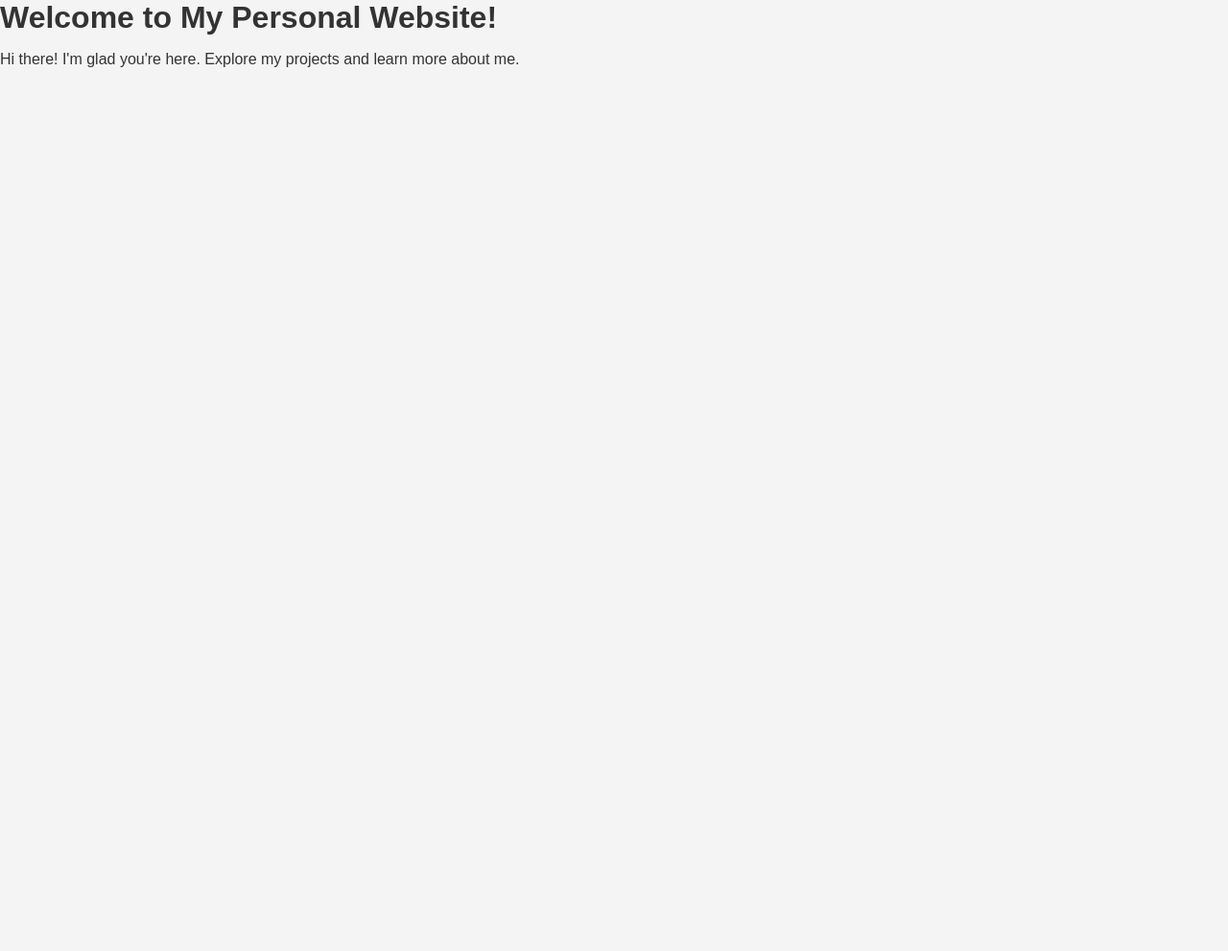
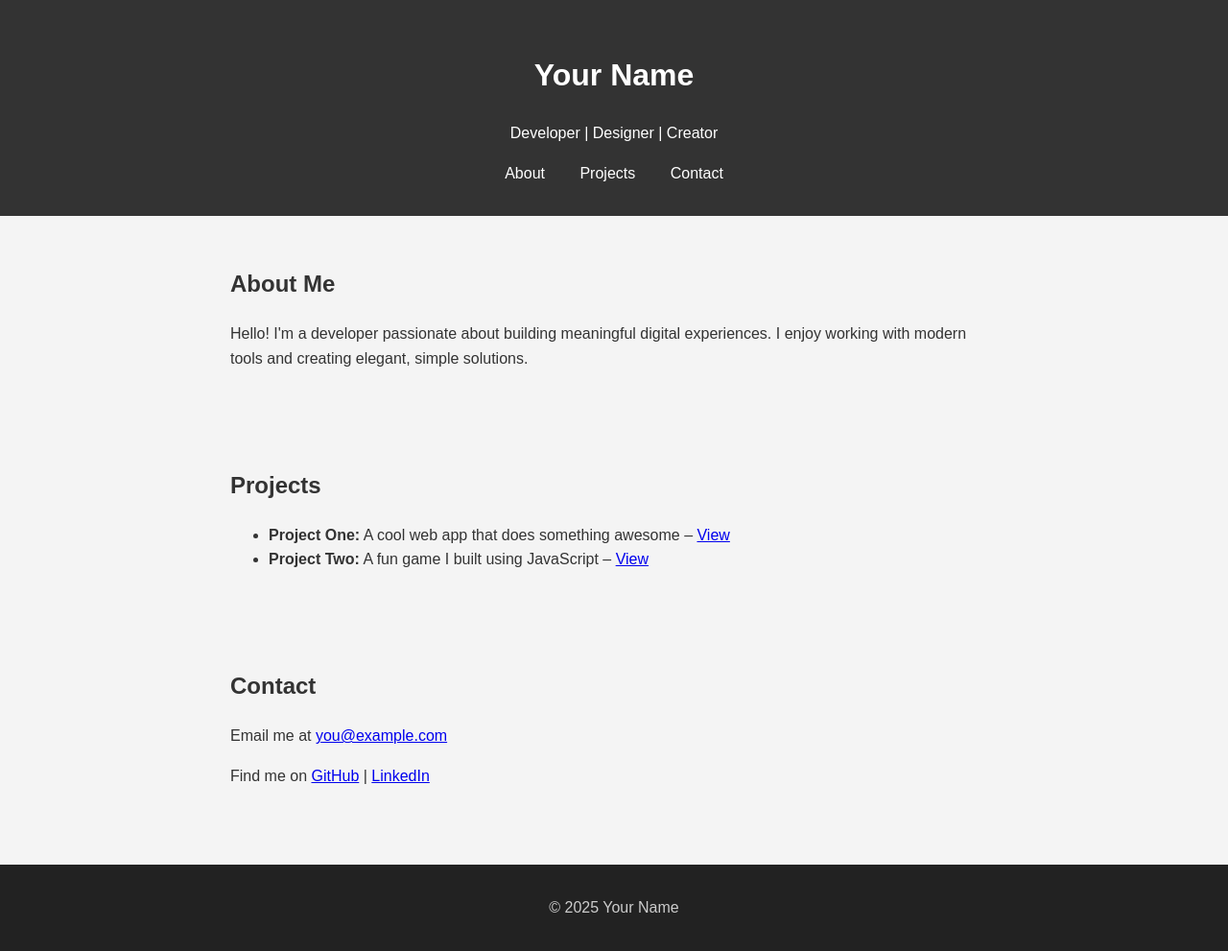
Before and after one commit to mhage82/mhage82.github.io, a plain HTML site: page index.html in a window 1280 px wide. Shown: the whole page at 96% size. Before the commit the page ends 800 px from the top, so only its background shows below. Drawn offline with Linux system fonts and the light colour scheme.

Commit message:
update site

```diff
--- a/index.html
+++ b/index.html
@@ -1,13 +1,45 @@
 <!DOCTYPE html>
-<link rel="stylesheet" href="style.css">
 <html lang="en">
 <head>
-    <meta charset="UTF-8">
-    <meta name="viewport" content="width=device-width, initial-scale=1.0">
-    <title>Welcome to My Personal Website</title>
+  <meta charset="UTF-8" />
+  <meta name="viewport" content="width=device-width, initial-scale=1.0" />
+  <title>Your Name - Portfolio</title>
+  <link rel="stylesheet" href="style.css" />
 </head>
 <body>
-    <h1>Welcome to My Personal Website!</h1>
-    <p>Hi there! I'm glad you're here. Explore my projects and learn more about me.</p>
+
+  <header>
+    <h1>Your Name</h1>
+    <p>Developer | Designer | Creator</p>
+    <nav>
+      <a href="#about">About</a>
+      <a href="#projects">Projects</a>
+      <a href="#contact">Contact</a>
+    </nav>
+  </header>
+
+  <section id="about">
+    <h2>About Me</h2>
+    <p>Hello! I'm a developer passionate about building meaningful digital experiences. I enjoy working with modern tools and creating elegant, simple solutions.</p>
+  </section>
+
+  <section id="projects">
+    <h2>Projects</h2>
+    <ul>
+      <li><strong>Project One:</strong> A cool web app that does something awesome – <a href="#">View</a></li>
+      <li><strong>Project Two:</strong> A fun game I built using JavaScript – <a href="#">View</a></li>
+    </ul>
+  </section>
+
+  <section id="contact">
+    <h2>Contact</h2>
+    <p>Email me at <a href="mailto:you@example.com">you@example.com</a></p>
+    <p>Find me on <a href="#">GitHub</a> | <a href="#">LinkedIn</a></p>
+  </section>
+
+  <footer>
+    <p>© 2025 Your Name</p>
+  </footer>
+
 </body>
 </html>
--- a/style.css
+++ b/style.css
@@ -1,48 +1,35 @@
-/* Basic styles for index.html */
-
 body {
     font-family: Arial, sans-serif;
     margin: 0;
     padding: 0;
-    background-color: #f4f4f4;
+    line-height: 1.6;
+    background: #f4f4f4;
     color: #333;
   }
 
   header {
-    background: #35424a;
-    color: #ffffff;
-    padding: 10px 0;
+    background: #333;
+    color: #fff;
+    padding: 2rem;
     text-align: center;
   }
 
-h1 {
-    margin: 0;
+  header nav a {
+    margin: 0 1rem;
+    color: #fff;
+    text-decoration: none;
   }
 
-nav {
-    margin: 20px 0;
-}
-
-nav a {
-    color: #ffffff;
-    text-decoration: none;
-    padding: 10px 15px;
-}
-
-nav a:hover {
-    background: #e8491d;
-}
-
-main {
-    padding: 20px;
+  section {
+    padding: 2rem;
+    max-width: 800px;
+    margin: auto;
   }
 
   footer {
     text-align: center;
-    padding: 10px 0;
-    background: #35424a;
-    color: #ffffff;
-    position: relative;
-    bottom: 0;
-    width: 100%;
+    padding: 1rem;
+    background: #222;
+    color: #ccc;
+    margin-top: 2rem;
   }
```
Lines whose indentation alone changed are shown as unchanged.
